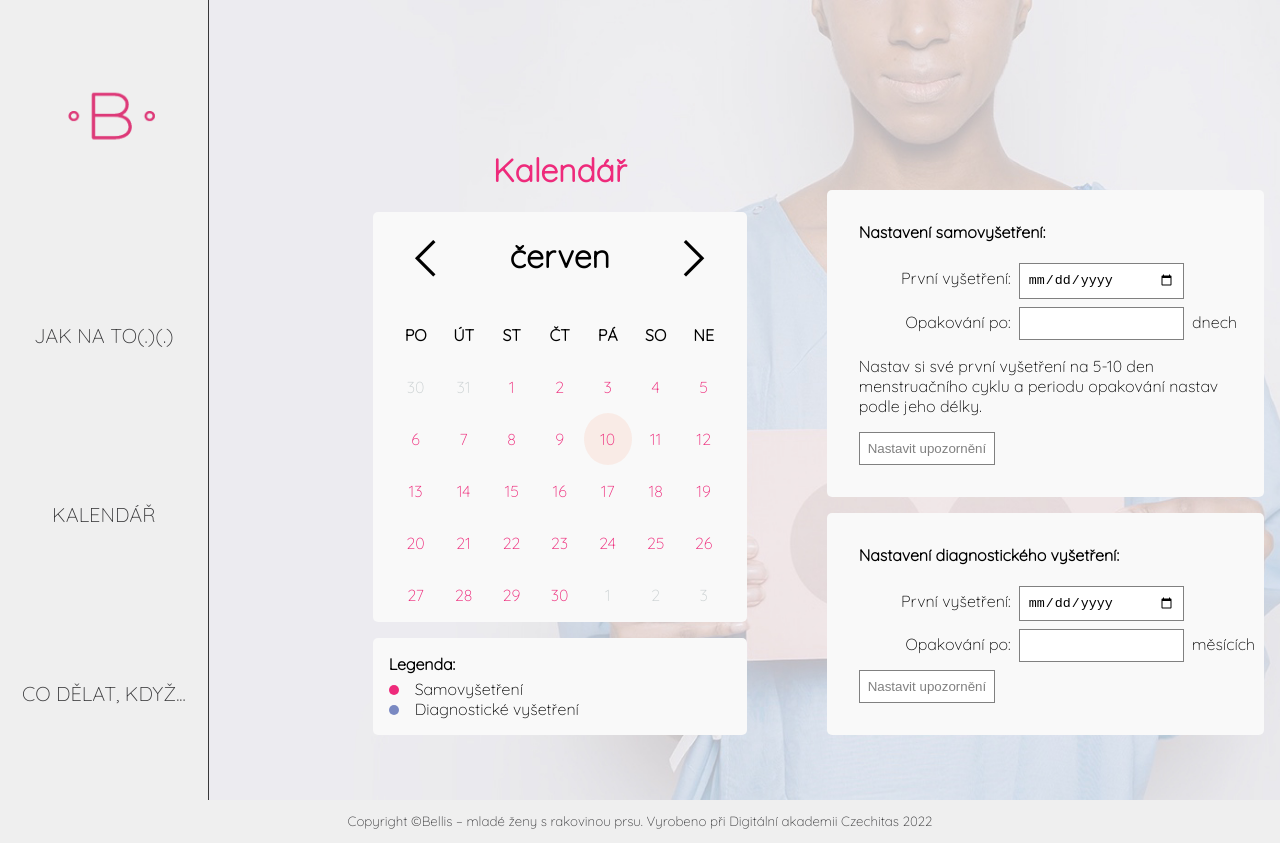
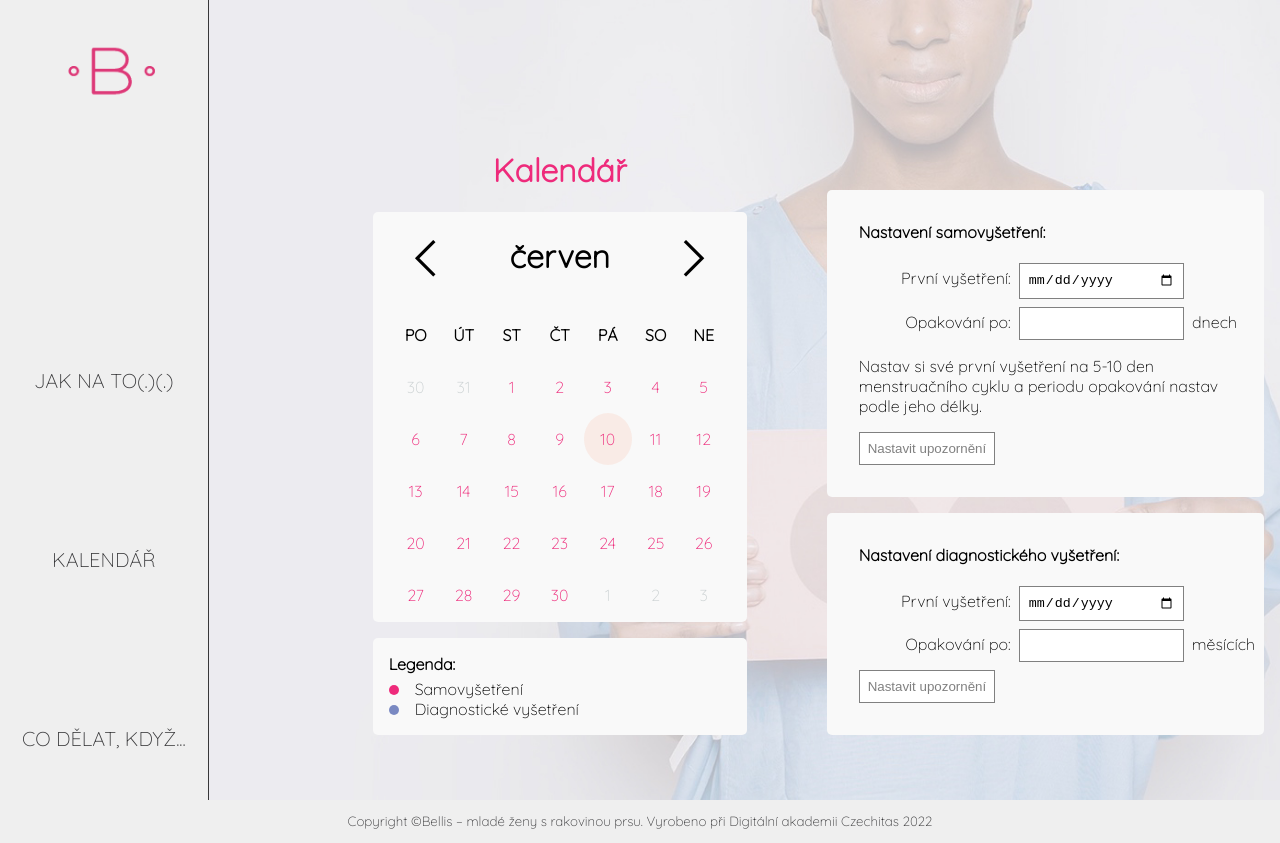
Before and after one commit to janajurcova/samovysetreni-prsu, a React app: page /kalendar in a window 1280 px wide. Built offline with nearby package versions, Linux system fonts and the light colour scheme; what dayjs-recur would draw is missing.

Commit message:
small changes

```diff
--- a/src/components/Header/style.css
+++ b/src/components/Header/style.css
@@ -1,7 +1,7 @@
 .page-header {
   display: flex;
   flex-direction: column;
-  justify-content: space-evenly;
+  justify-content: space-between;
   padding-left: 1rem;
   padding-right: 1rem;
   margin-left: auto;
--- a/src/components/Layout/index.jsx
+++ b/src/components/Layout/index.jsx
@@ -3,10 +3,12 @@ import { Header } from '../Header';
 import './style.css';
 import { Outlet } from 'react-router-dom';
 import { Footer } from '../Footer';
+import { useContext } from 'react';
 import { ThemeContext } from '../../index';
 
 
 export const Layout = () => {
+  const theme = useContext(ThemeContext);
   return (
     <>
       <div className="layout">
--- a/src/index.jsx
+++ b/src/index.jsx
@@ -12,7 +12,7 @@ import { createContext, useState } from "react";
 
 
 
-export const ThemeContext = createContext();
+export const ThemeContext = createContext(null);
 
 const App = () => {
   const [theme, setTheme] = useState("men");
@@ -22,7 +22,7 @@ const App = () => {
       <BrowserRouter>
         <Routes>
           <Route path="/" element={<Home setTheme={setTheme} />} />
-          <Route path="/" element={<Layout />}>
+          <Route path="/" element={<Layout setTheme={setTheme}/>}>
             <Route path="samovysetreni" element={<Manual />} />
             <Route path="kalendar" element={<Calendar />} />
             <Route path="codelatkdyz" element={<Questions />} />
--- a/src/pages/Home/index.jsx
+++ b/src/pages/Home/index.jsx
@@ -47,6 +47,7 @@ export const theme = {
 };
 
 export const Home = ({ setTheme }) => {
+  const theme = useContext(ThemeContext);
   return (
     <div className="home-page">
       <header className="home-header">
--- a/src/pages/Home/style.css
+++ b/src/pages/Home/style.css
@@ -25,7 +25,7 @@
 .home-header__subtitle {
   padding-left: 15rem;
   margin: 1rem;
-  color: var(--pink);
+  color: var(--main-color);
 }
 
 .homepage-main {
@@ -73,14 +73,14 @@
 .bellis-info {
   font-size: 30px;
   color: white;
-  background-color: var(--pink);
+  background-color: var(--main-color);
   border-radius: 50%;
   margin-left: 5rem;
 }
 .bellis-facebook {
   font-size: 30px;
   color: white;
-  background-color: var(--pink);
+  background-color: var(--main-color);
   border-radius: 50%;
   margin-right: 5rem;
   text-decoration: none;
@@ -146,7 +146,7 @@ img.Bellis {
 }
 
 input:checked + .slider {
-  background-color: #7a89c2;
+  background-color: var(--blue);
 }
 
 input:checked + .slider:before {
```
